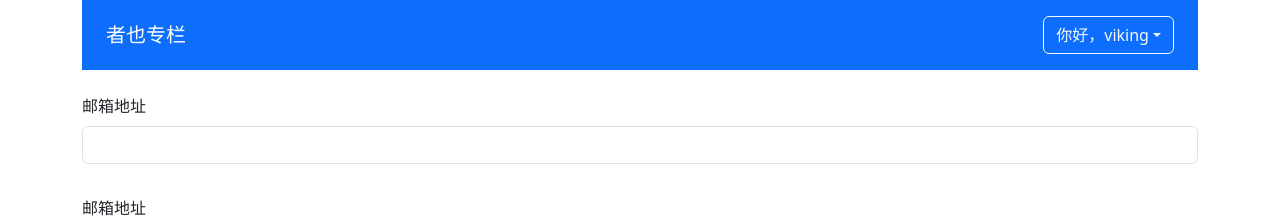
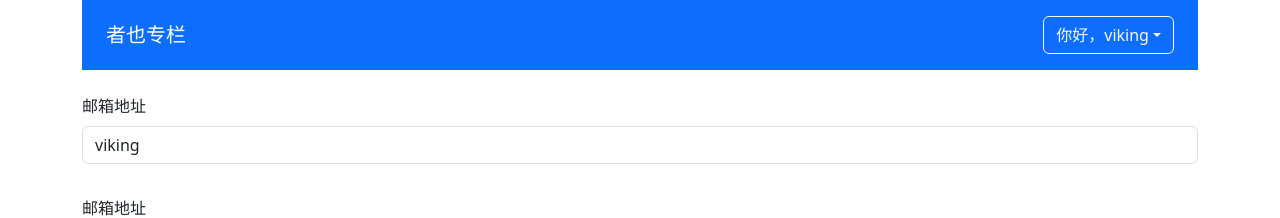
Before and after one commit to lcruan/zheye, a Vue app: page / in a window 1280 px wide. Shown: the top 218 px of the page. Built offline with nearby package versions, Linux system fonts and the light colour scheme.

Commit message:
validInput添加自定义v-model

```diff
--- a/src/App.vue
+++ b/src/App.vue
@@ -5,7 +5,7 @@
     <form>
       <div class="mb-3">
         <label for="exampleInputEmail1" class="form-label">邮箱地址</label>
-        <validate-input :rules="emailRules"></validate-input>
+        <validate-input :rules="emailRules" v-model="emailVal">{{ emailVal }}</validate-input>
       </div>
       <div class="mb-3">
         <label for="exampleInputEmail1" class="form-label">邮箱地址</label>
@@ -32,7 +32,7 @@
 </template>
 
 <script lang="ts">
-import { defineComponent, reactive } from 'vue'
+import { defineComponent, reactive, ref } from 'vue'
 import 'bootstrap/dist/css/bootstrap.min.css'
 // import ColumnList, { ColumnProps } from './components/ColumnList.vue'
 import ValidateInput, { RulesProp } from './components/ValidateInput.vue'
@@ -81,6 +81,7 @@ export default defineComponent({
     ValidateInput
   },
   setup () {
+    const emailVal = ref('viking')
     const emailRules: RulesProp = [
       {
         type: 'required',
@@ -113,7 +114,8 @@ export default defineComponent({
       currentUser,
       emailRef,
       validateEmail,
-      emailRules
+      emailRules,
+      emailVal
     }
   }
 })
--- a/src/components/ValidateInput.vue
+++ b/src/components/ValidateInput.vue
@@ -4,8 +4,9 @@
       type="text"
       class="form-control"
       :class="{'is-invalid' : inputRef.error}"
-      v-model="inputRef.val"
+      :value="inputRef.val"
       @blur="validateInput"
+      @input="updateValue"
     />
     <span v-if="inputRef.error" class="invalid-feedback">{{ inputRef.message }}</span>
   </div>
@@ -24,14 +25,21 @@ export type RulesProp = RuleProp[]; // 扩展
 export default defineComponent({
   name: 'ValidateInput',
   props: {
-    rules: Array as PropType<RulesProp>
+    rules: Array as PropType<RulesProp>,
+    modelValue: String
   },
-  setup (props) {
+  setup (props, context) {
     const inputRef = reactive({
-      val: '',
+      val: props.modelValue || '',
       error: false,
       message: ''
     })
+
+    const updateValue = (e: KeyboardEvent) => {
+      const targetValue = (e.target as HTMLInputElement).value
+      inputRef.val = targetValue
+      context.emit('update:modelValue', targetValue)
+    }
 
     const validateInput = () => {
       if (props.rules) {
@@ -56,7 +64,8 @@ export default defineComponent({
 
     return {
       inputRef,
-      validateInput
+      validateInput,
+      updateValue
     }
   }
 })
```
Also changed, not shown: 1 other file (tests, documents, lock files or other folders).
